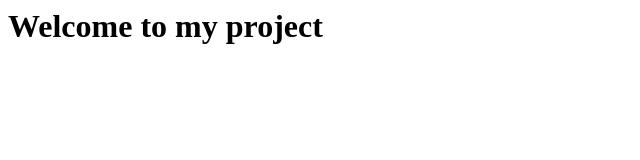
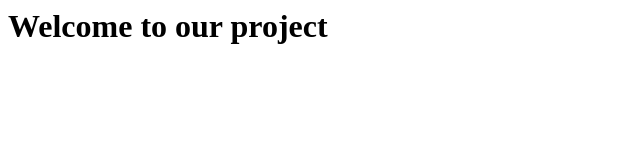
Before and after one commit to Sirisha-Tammineni/demorepo, a plain HTML site: page index.html in a window 1280 px wide. Shown: the full height of the page, 0-640 px from the left. Drawn offline with Linux system fonts and the light colour scheme.

Commit message:
F2 Br: changed from 'my' to 'our'

```diff
--- a/index.html
+++ b/index.html
@@ -1,5 +1,5 @@
 <html>
 <body>
-	<h1> Welcome to my project </h1>
+	<h1> Welcome to our project </h1>
 </body>
 </html>
```
